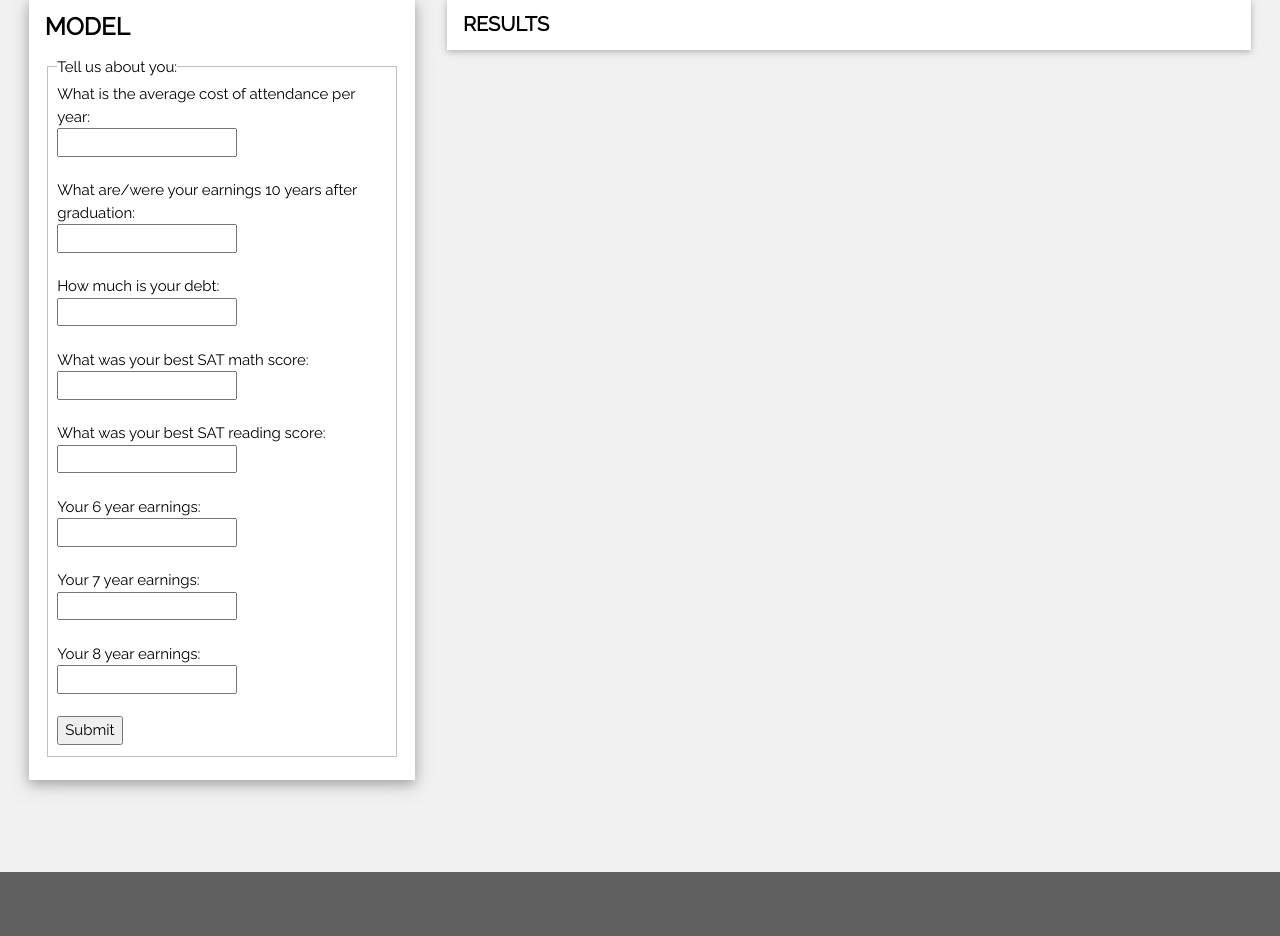
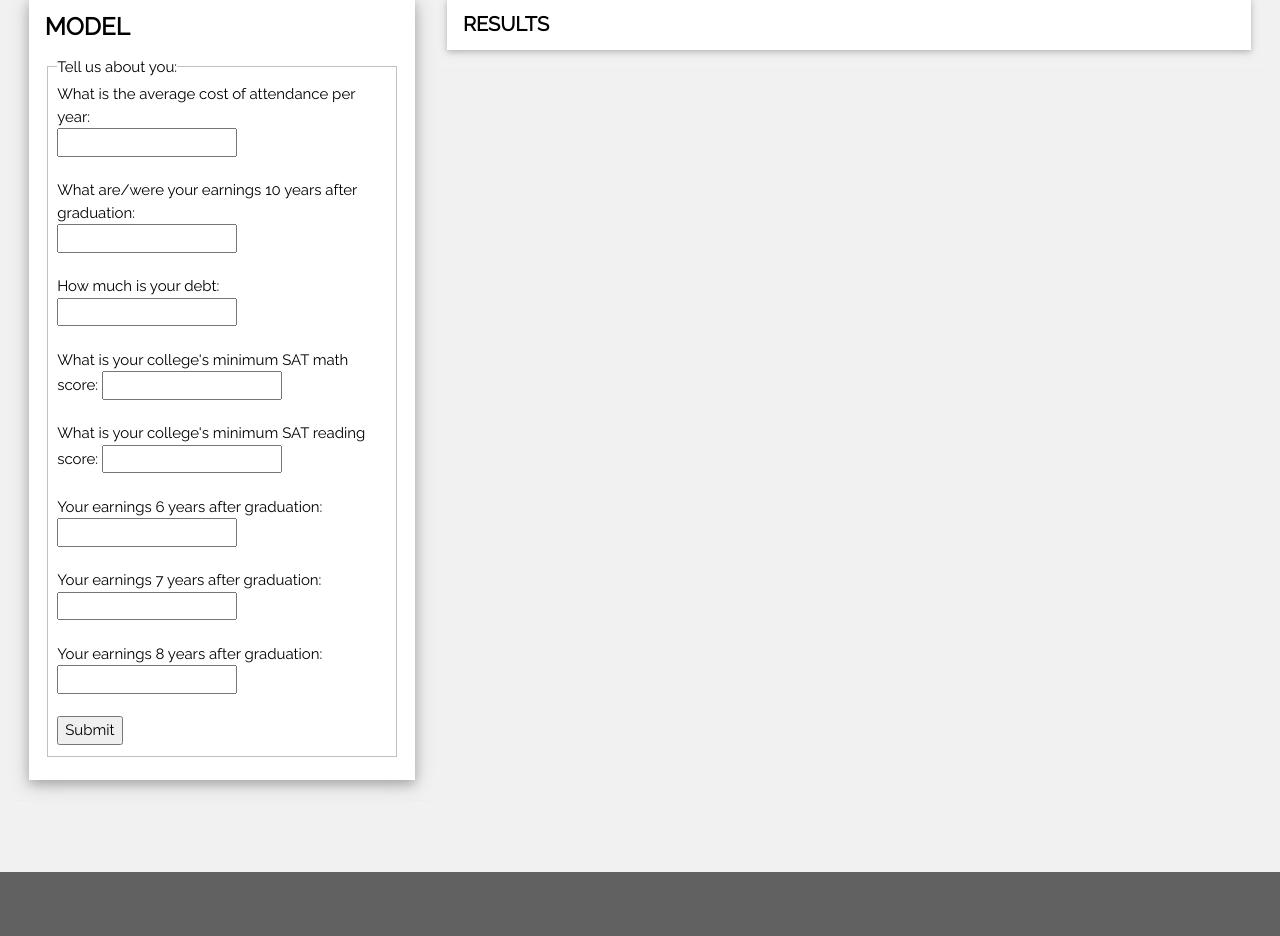
Before and after one commit to ChuckVanHoff/never-shave, a Flask app: page / in a window 1280 px wide. Shown: the part 210-1146 px from the top of the page. Run offline with Flask 2, Linux system fonts and the light colour scheme; parts of the project's set-up code (start-up, migrations or seed data) failed here and were passed over; some libraries are stand-ins or nearby versions.

Commit message:
minor changes to HTML user input prompts

```diff
--- a/web/app.py
+++ b/web/app.py
@@ -5,7 +5,7 @@ from flask import Flask, render_template, redirect
 from flask import Flask, jsonify, render_template
 from sklearn.externals import joblib
 
-# Use pickle to load in the pre-trained model
+# Use pickle to load in the pre-trained  model
 # with open(f'model/earninings_cost_debt_type.pkl',"rb") as f:
 #     model = pickle.load(f)
 model = joblib.load("earninings_cost_debt_type.pkl")
@@ -39,7 +39,7 @@ def main():
             input_variables = pd.DataFrame([[cost, earnings, debt]],
                 columns=['1', '2', '3'],
                 dtype=float,
-                index=['input'])
+               index=['input'])
         except:
             e = sys.exc_info()[0]
             print(e, file=sys.stderr)
@@ -69,7 +69,7 @@ def main():
                                      result1=prediction,
                                      # original_input2={'math':math,
                                        #                'reading':reading},
-                                     result2=f'${prediction_sat[1:6]} to ${prediction_sat[8:13]}',
+                                     result2=f'${prediction_sat[1:6]} and ${prediction_sat[8:13]}',
                                      result3='{:00.0f}'.format(prediction_ten)
                                      )
         # return jsonify(jdata)
--- a/web/templates/index.html
+++ b/web/templates/index.html
@@ -50,19 +50,19 @@ and is wrapped around the whole page content, except for the footer in this exam
             <br><input name="debt" type="number" required>
             <br>
             <br>
-            What was your best SAT math score:
+            What is your college's minimum SAT math score:
             <input name="math" type="number" required>
             <br>
-            <br> What was your best SAT reading score:
+            <br> What is your college's minimum SAT reading score:
             <input name="reading" type="number" required>
             <br>
-            <br> Your 6 year earnings:
+            <br> Your earnings 6 years after graduation:
             <br><input name="six" type="number" required>
             <br>
-            <br> Your 7 year earnings:
+            <br> Your earnings 7 years after graduation:
             <br><input name="seven" type="number" required>
             <br>
-            <br> Your 8 year earnings:
+            <br> Your earnings 8 years after graduation:
             <br><input name="eight" type="number" required>
             <br>
             <br>
@@ -88,18 +88,18 @@ and is wrapped around the whole page content, except for the footer in this exam
         {% if result1==0 %}
 
 
-                <p style="font-size:30px">You most likely went to a public school</p>
+                <p style="font-size:30px">Based on you debt at graduations and your earnings after ten years you probably went to a public school.</p>
                <!-- <p style="font-size:50px">{{ result }}</p> -->
         {% endif %}
         {% if result1==1 %}
 
-                <p style="font-size:30px">You most likely went to a private school</p>
+                <p style="font-size:30px">Based on you debt at graduation and your earnings after ten years you probably went to a private school.</p>
         {% endif %}
     </div>
     <div class="result2" align="center">
 
       {% if result2 %}
-      <p style="font-size:30px">You might reasonably expect your earnings ten years after graduation to be in this range {{ result2 }}.</p>
+      <p style="font-size:30px">Based on your colege's minimum SAT requirements, you should anticipate your earnings ten years after graduation to be between {{ result2 }}.</p>
       {% endif %}
       <!-- <p style="font-size:50px">{{ result }}</p> -->
 
@@ -107,7 +107,7 @@ and is wrapped around the whole page content, except for the footer in this exam
     <div class="result3" align="center">
 
       {% if result3 %}
-      <p style="font-size:30px">Your predicted 10 years earning is ${{ result3 }}.</p>
+      <p style="font-size:30px">Based on your earnings from 6, 7, and 8 years after graduation, your predicted earnings after 10 years is ${{ result3 }}.</p>
       {% endif %}
       <!-- <p style="font-size:50px">{{ result }}</p> -->
 
```
